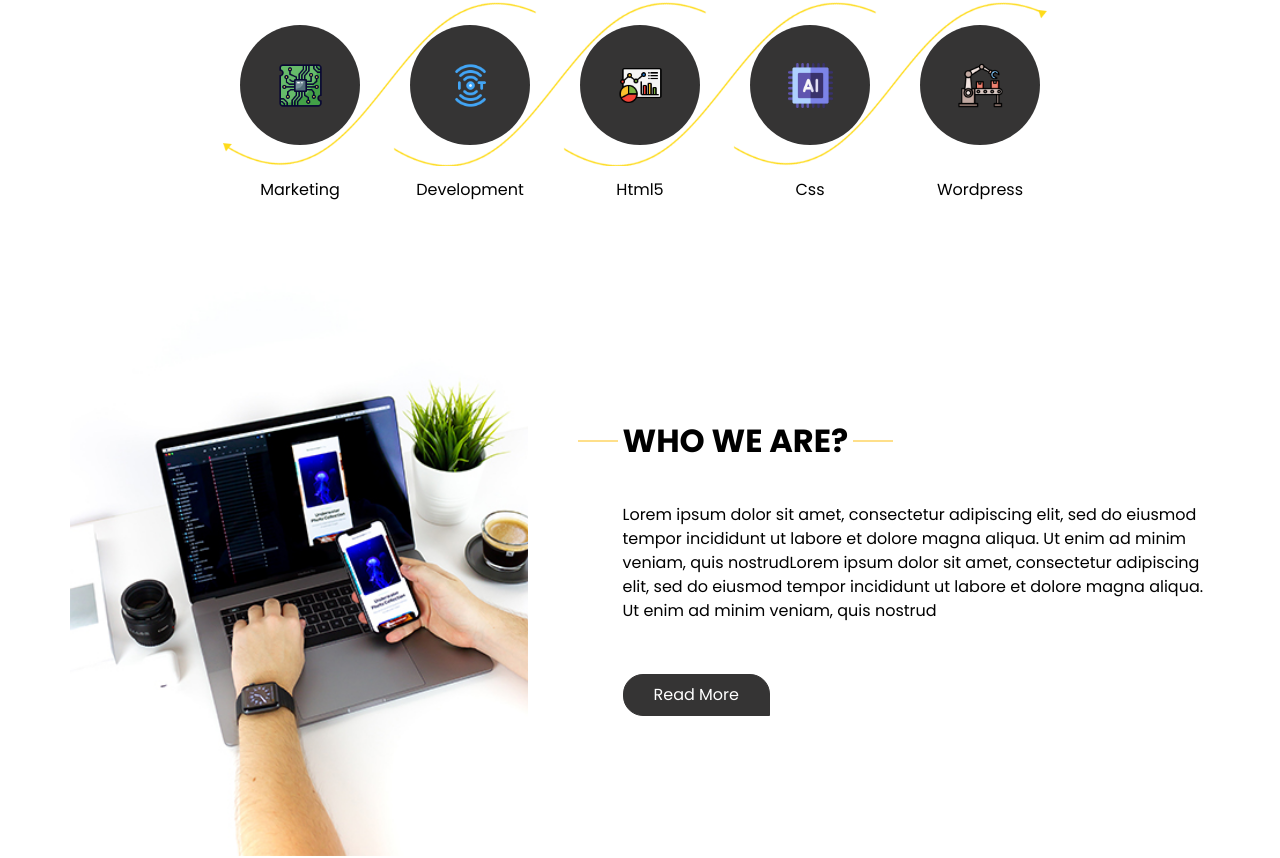
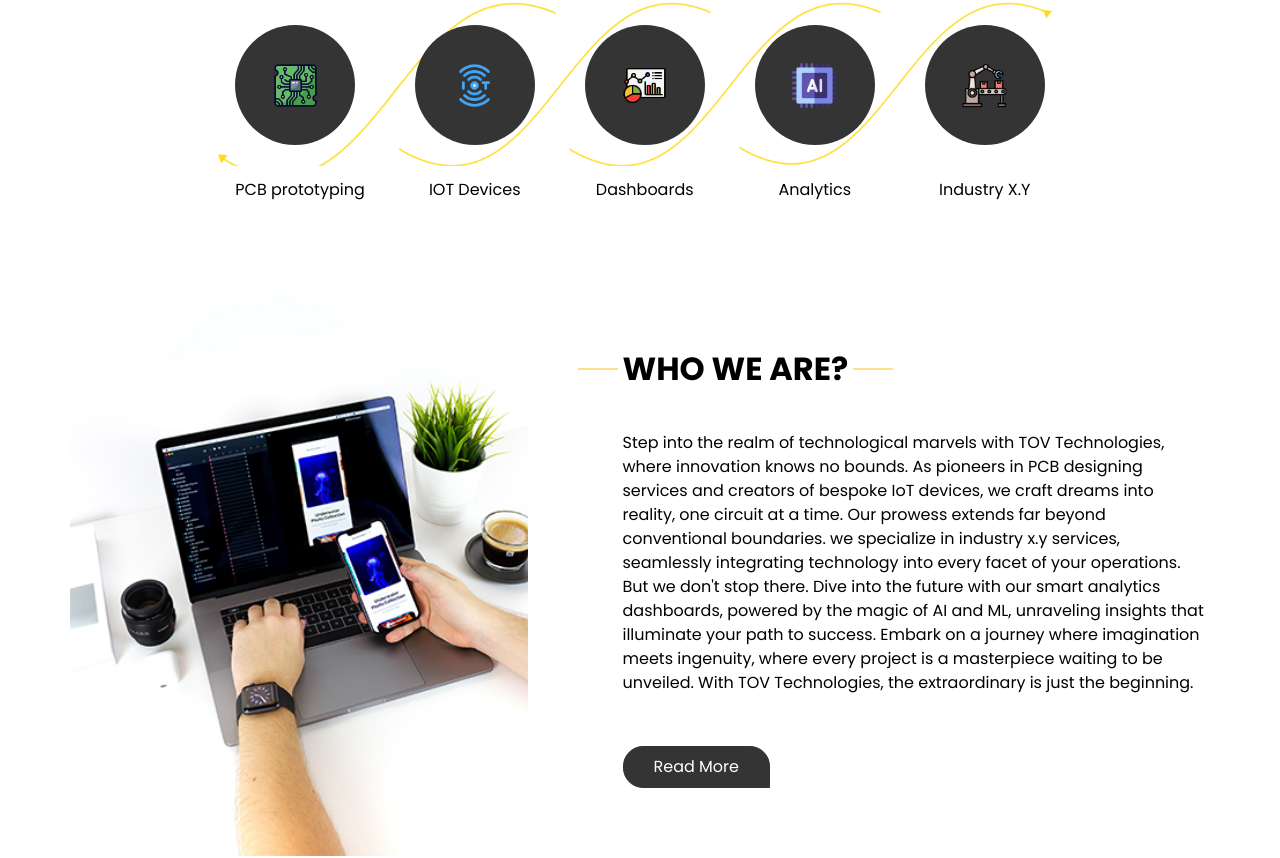
Before and after one commit to Navaneeth272001/TOVTech, a plain HTML site: page index.html in a window 1280 px wide. Shown: the part 1005-1863 px from the top of the page. Drawn offline with nearby package versions, Linux system fonts and the light colour scheme.

Commit message:
Update index.html

```diff
--- a/index.html
+++ b/index.html
@@ -56,10 +56,10 @@
                   <a class="nav-link" href="about.html"> About </a>
                 </li>
                 <li class="nav-item">
-                  <a class="nav-link" href="do.html"> What we do </a>
+                  <a class="nav-link" href="do.html"> Services </a>
                 </li>
                 <li class="nav-item">
-                  <a class="nav-link" href="portfolio.html"> Portfolio </a>
+                  <a class="nav-link" href="portfolio.html"> Products </a>
                 </li>
                 <li class="nav-item">
                   <a class="nav-link" href="contact.html">Contact us</a>
@@ -195,7 +195,7 @@
           </div>
           <div class="detail-box">
             <h6>
-              Marketing
+              PCB prototyping
             </h6>
           </div>
         </div>
@@ -205,7 +205,7 @@
           </div>
           <div class="detail-box">
             <h6>
-              Development
+              IOT Devices
             </h6>
           </div>
         </div>
@@ -215,7 +215,7 @@
           </div>
           <div class="detail-box">
             <h6>
-              Html5
+              Dashboards
             </h6>
           </div>
         </div>
@@ -225,7 +225,7 @@
           </div>
           <div class="detail-box">
             <h6>
-              Css
+              Analytics
             </h6>
           </div>
         </div>
@@ -235,7 +235,7 @@
           </div>
           <div class="detail-box">
             <h6>
-              Wordpress
+              Industry X.Y
             </h6>
           </div>
         </div>
@@ -263,10 +263,17 @@
               </h2>
             </div>
             <p>
-              Lorem ipsum dolor sit amet, consectetur adipiscing elit, sed do eiusmod tempor incididunt ut labore et
-              dolore magna aliqua. Ut enim ad minim veniam, quis nostrudLorem ipsum dolor sit amet, consectetur
-              adipiscing elit, sed do eiusmod tempor incididunt ut labore et dolore magna aliqua. Ut enim ad minim
-              veniam, quis nostrud
+              Step into the realm of technological marvels with TOV Technologies,
+              where innovation knows no bounds. As pioneers in PCB designing services
+              and creators of bespoke IoT devices, we craft dreams into reality, one
+              circuit at a time. Our prowess extends far beyond conventional boundaries.
+              we specialize in industry x.y services, seamlessly integrating technology
+              into every facet of your operations. But we don't stop there. Dive into
+              the future with our smart analytics dashboards, powered by the magic of
+              AI and ML, unraveling insights that illuminate your path to success.
+              Embark on a journey where imagination meets ingenuity, where every project
+              is a masterpiece waiting to be unveiled. With TOV Technologies, the extraordinary
+              is just the beginning.
             </p>
             <div>
               <a href="">
```
